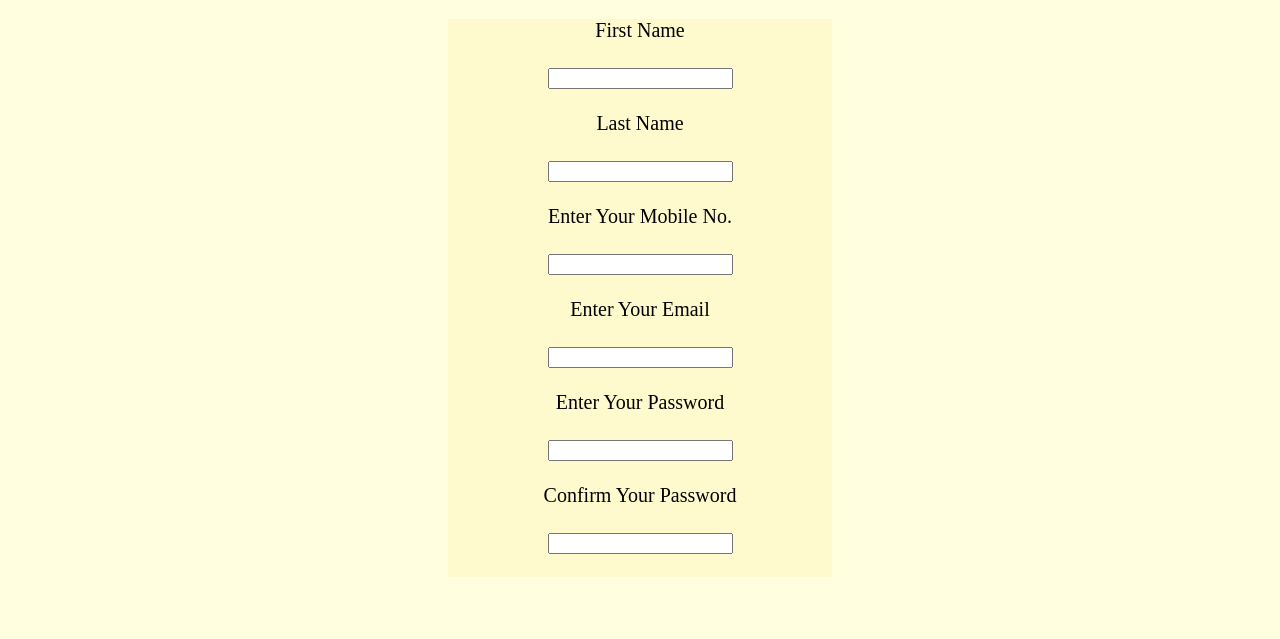
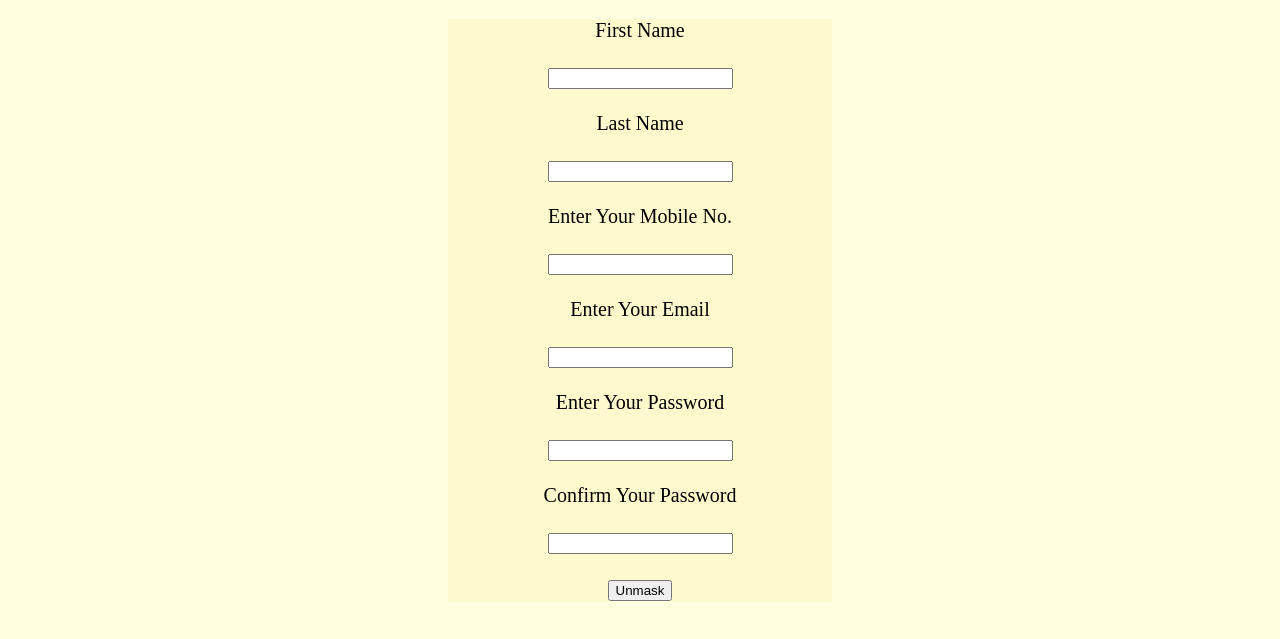
Before and after one commit to Sam-cudo/Fast-Cab-College_Project, a plain HTML site: page Signup.html in a window 1280 px wide. Shown: the part 319-958 px from the top of the page. Drawn offline with Linux system fonts and the light colour scheme.

Commit message:
password eye

```diff
--- a/Signup.html
+++ b/Signup.html
@@ -105,6 +105,7 @@
       <input type="Password"> <br><br>
       Confirm Your Password   <br><br>
       <input type="Password"> <br><br>
+	    <button>Unmask</button>
       </form>
 
       <a href="Login.html"><button class="btn1">Sign Up</button></a>
```
